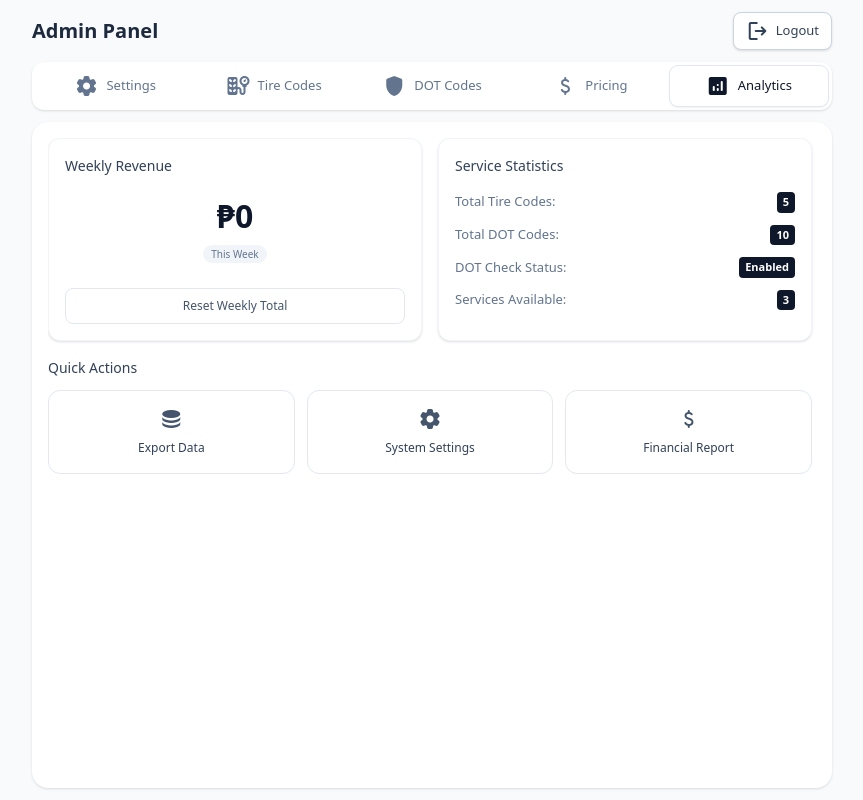
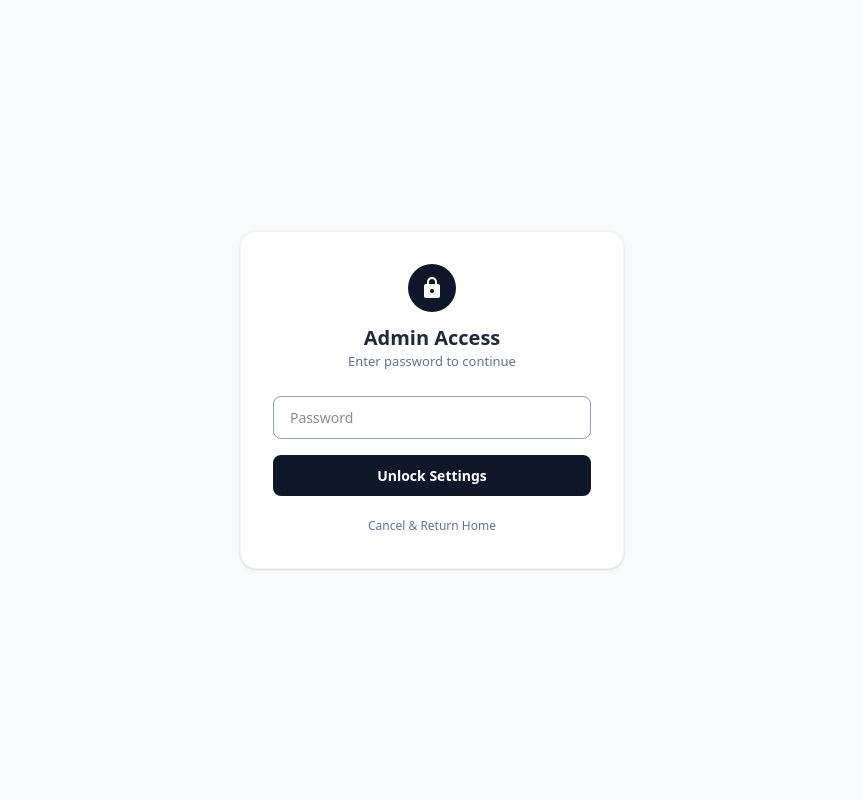
Before and after one commit to KennyNeutron/AirPumpVendo, a Next.js app in the folder Code/Desktop/AirPumpVendo/ui/: page /settings in a window 1280 px wide. Shown: the whole page, without its empty margins (208-1071 px from the left). Built offline with nearby package versions, Linux system fonts and the light colour scheme.

Commit message:
feat: Add admin panel with authentication, tabbed navigation, and settings context.

```diff
--- a/Code/Desktop/AirPumpVendo/ui/src/app/settings/page.tsx
+++ b/Code/Desktop/AirPumpVendo/ui/src/app/settings/page.tsx
@@ -10,7 +10,78 @@ import { useSettings, Settings } from "@/lib/settings-context";
 type Tab = "analytics" | "pricing" | "dot" | "tire" | "settings";
 
 export default function AdminPanel() {
+  const { settings } = useSettings();
   const [activeTab, setActiveTab] = useState<Tab>("analytics");
+  const [isAuthenticated, setIsAuthenticated] = useState(false);
+  const [passwordInput, setPasswordInput] = useState("");
+  const [error, setError] = useState(false);
+
+  const handleLogin = (e: React.FormEvent) => {
+    e.preventDefault();
+    if (passwordInput === settings.password) {
+      setIsAuthenticated(true);
+      setError(false);
+    } else {
+      setError(true);
+    }
+  };
+
+  if (!isAuthenticated) {
+    return (
+      <main className="flex h-dvh w-full items-center justify-center bg-slate-50 p-4">
+        <div className="w-full max-w-sm rounded-2xl bg-white p-8 shadow-sm border border-slate-100">
+          <div className="mb-6 text-center">
+            <div className="mx-auto mb-3 flex h-12 w-12 items-center justify-center rounded-full bg-slate-900 text-white">
+              <span className="material-symbols-rounded">lock</span>
+            </div>
+            <h1 className="text-xl font-bold text-slate-800">Admin Access</h1>
+            <p className="text-[13px] text-slate-500">
+              Enter password to continue
+            </p>
+          </div>
+
+          <form onSubmit={handleLogin}>
+            <div className="mb-4">
+              <input
+                type="password"
+                value={passwordInput}
+                onChange={(e) => {
+                  setPasswordInput(e.target.value);
+                  setError(false);
+                }}
+                placeholder="Password"
+                className={`w-full rounded-lg border px-4 py-2.5 text-[14px] outline-none transition ${
+                  error
+                    ? "border-red-300 bg-red-50 text-red-900 placeholder:text-red-300 focus:border-red-500"
+                    : "border-slate-200 bg-slate-50 text-slate-900 focus:border-slate-400 focus:bg-white"
+                }`}
+                autoFocus
+              />
+              {error && (
+                <p className="mt-1.5 text-center text-[12px] font-medium text-red-600">
+                  Incorrect password
+                </p>
+              )}
+            </div>
+            <button
+              type="submit"
+              className="w-full rounded-lg bg-slate-900 py-2.5 text-[14px] font-semibold text-white transition hover:bg-slate-800 active:scale-[0.98]"
+            >
+              Unlock Settings
+            </button>
+            <div className="mt-4 text-center">
+              <Link
+                href="/"
+                className="text-[12px] font-medium text-slate-500 hover:text-slate-800"
+              >
+                Cancel & Return Home
+              </Link>
+            </div>
+          </form>
+        </div>
+      </main>
+    );
+  }
 
   return (
     <main className="h-dvh overflow-hidden bg-slate-50 p-3">
@@ -18,13 +89,13 @@ export default function AdminPanel() {
         {/* Header */}
         <header className="flex items-center justify-between">
           <h1 className="text-xl font-semibold text-slate-800">Admin Panel</h1>
-          <Link
-            href="/"
+          <button
+            onClick={() => setIsAuthenticated(false)}
             className="inline-flex items-center gap-1.5 rounded-lg border border-slate-300 bg-white px-3 py-1.5 text-[13px] font-medium text-slate-700 shadow-sm hover:bg-slate-50"
           >
             <span className="material-symbols-rounded text-[16px]">logout</span>
             Logout
-          </Link>
+          </button>
         </header>
 
         {/* Tabs */}
@@ -473,6 +544,9 @@ function TireCodesTab() {
 
 function SettingsTab() {
   const { settings, updateSettings } = useSettings();
+  const [newPassword, setNewPassword] = useState("");
+  const [confirmPassword, setConfirmPassword] = useState("");
+  const [msg, setMsg] = useState("");
 
   const toggleDotCheck = () => {
     updateSettings({
@@ -481,6 +555,18 @@ function SettingsTab() {
         dotCheckEnabled: !settings.services.dotCheckEnabled,
       },
     });
+  };
+
+  const changePassword = () => {
+    if (!newPassword || newPassword !== confirmPassword) {
+      setMsg("Passwords do not match");
+      return;
+    }
+    updateSettings({ password: newPassword });
+    setNewPassword("");
+    setConfirmPassword("");
+    setMsg("Password updated successfully");
+    setTimeout(() => setMsg(""), 3000);
   };
 
   return (
@@ -499,10 +585,12 @@ function SettingsTab() {
               <input
                 type="password"
                 placeholder="Enter new password"
+                value={newPassword}
+                onChange={(e) => setNewPassword(e.target.value)}
                 className="w-full rounded-lg border border-slate-200 bg-slate-50 px-3 py-2 text-[13px] pr-8"
               />
               <span className="material-symbols-rounded absolute right-2.5 top-2 text-[18px] text-slate-400">
-                visibility
+                lock
               </span>
             </div>
           </div>
@@ -513,13 +601,29 @@ function SettingsTab() {
             <input
               type="password"
               placeholder="Confirm new password"
+              value={confirmPassword}
+              onChange={(e) => setConfirmPassword(e.target.value)}
               className="w-full rounded-lg border border-slate-200 bg-slate-50 px-3 py-2 text-[13px]"
             />
           </div>
         </div>
-        <button className="mt-3 rounded-lg bg-slate-900 px-4 py-2 text-[13px] font-medium text-white hover:bg-slate-800">
-          Change Password
-        </button>
+        <div className="mt-3 flex items-center gap-3">
+          <button
+            onClick={changePassword}
+            className="rounded-lg bg-slate-900 px-4 py-2 text-[13px] font-medium text-white hover:bg-slate-800"
+          >
+            Change Password
+          </button>
+          {msg && (
+            <span
+              className={`text-[12px] font-medium ${
+                msg.includes("success") ? "text-emerald-600" : "text-red-600"
+              }`}
+            >
+              {msg}
+            </span>
+          )}
+        </div>
       </div>
 
       {/* Service */}
--- a/Code/Desktop/AirPumpVendo/ui/src/lib/settings-context.tsx
+++ b/Code/Desktop/AirPumpVendo/ui/src/lib/settings-context.tsx
@@ -12,6 +12,7 @@ export interface TireCode {
 }
 
 export interface Settings {
+  password?: string;
   prices: {
     tireInfo: number;
     dotCheck: number;
@@ -25,6 +26,7 @@ export interface Settings {
 }
 
 const DEFAULT_SETTINGS: Settings = {
+  password: "Admin123",
   prices: {
     tireInfo: 10,
     dotCheck: 15,
@@ -76,7 +78,9 @@ export function SettingsProvider({ children }: { children: React.ReactNode }) {
     const saved = localStorage.getItem("app-settings");
     if (saved) {
       try {
-        setSettings(JSON.parse(saved));
+        const parsed = JSON.parse(saved);
+        // Merge with default settings to ensure new fields (like password) exist
+        setSettings({ ...DEFAULT_SETTINGS, ...parsed });
       } catch (e) {
         console.error("Failed to parse settings", e);
       }
```
